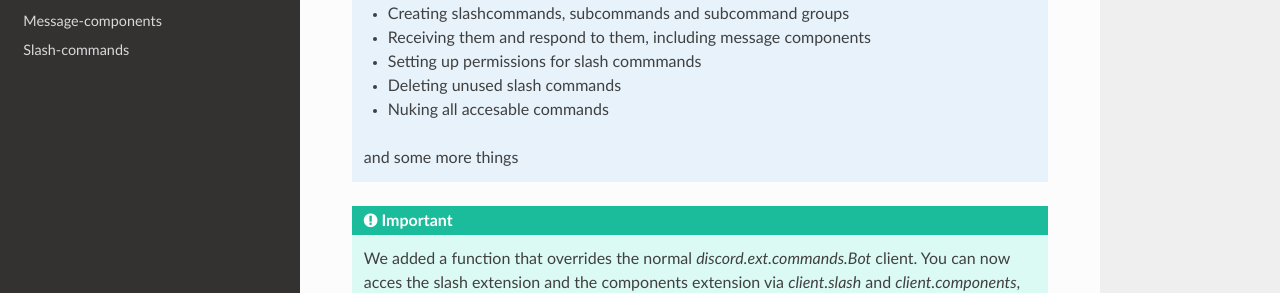
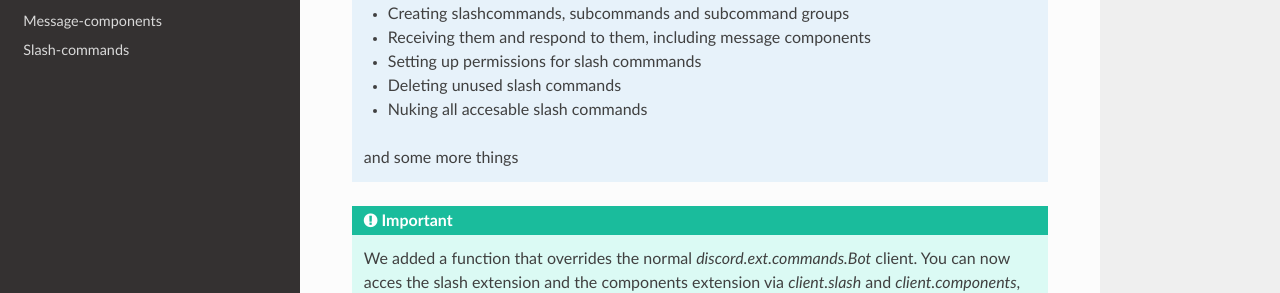
Before and after one commit to discord-py-ui/discord-ui, a Sphinx documentation site: the page built from docs/source/index.rst, in a window 1280 px wide and 900 px high, scrolled down 782 px. Shown: the part 158-451 px from the top of the window. Built offline with Sphinx 7.4.7 and the Read the Docs theme 2.0.0, drawn with Linux system fonts in a browser that asks for light colours.

Commit message:
docs update

```diff
--- a/docs/source/index.rst
+++ b/docs/source/index.rst
@@ -9,6 +9,7 @@
 new message components, until discord.py v2.0 is out
 
 We added slash command support to, you can now use slashcommands together with buttons and selectmenus
+
 
 .. important::
 
@@ -29,7 +30,7 @@
    *  Receiving them and respond to them, including message components
    *  Setting up permissions for slash commmands
    *  Deleting unused slash commands
-   *  Nuking all accesable commands
+   *  Nuking all accesable slash commands
 
    and some more things
 
@@ -57,7 +58,7 @@
 Examples
 ---------------------
 
-we have some examples `here <https://github.com/KusoRedsto/discord-message-components/tree/main//examples>`__
+we have some examples `here <https://github.com/KusoRedsto/discord-message-components/tree/main/examples>`__
 
 
 Docs
```
